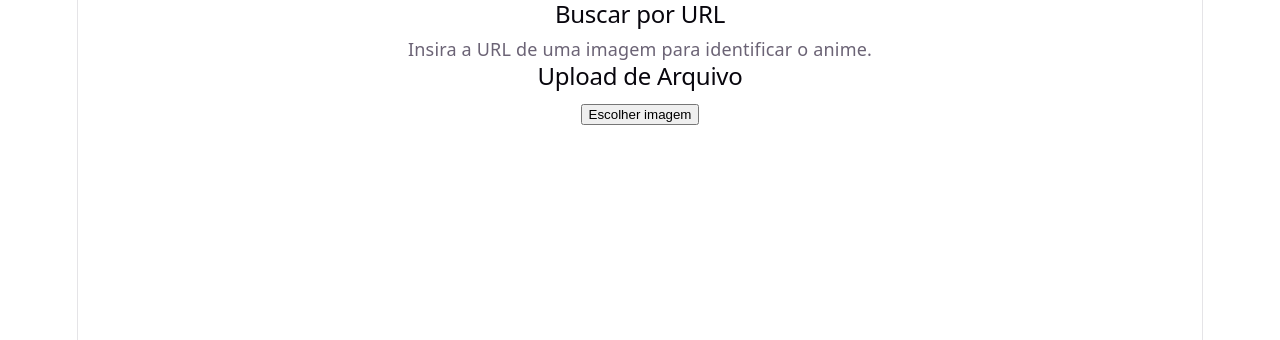
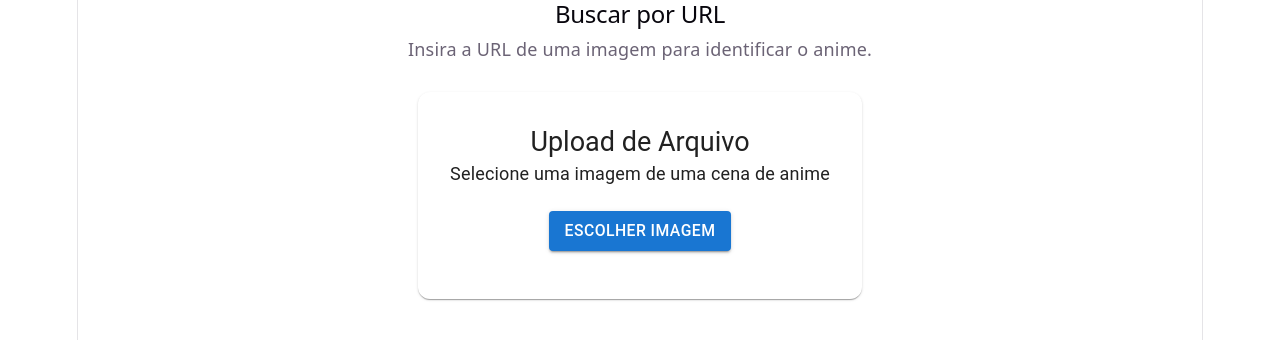
Before and after one commit to rayssaokamura/Front-end, a React (Vite) app: page / in a window 1280 px wide. Shown: the top 340 px of the page. Built offline with nearby package versions, Linux system fonts and the light colour scheme.

Commit message:
utilizacao do MUI ao componente de upload

```diff
--- a/src/components/UploadArea.jsx
+++ b/src/components/UploadArea.jsx
@@ -1,4 +1,10 @@
 import { useRef, useState } from "react";
+
+import Button from "@mui/material/Button";
+import Card from "@mui/material/Card";
+import CardContent from "@mui/material/CardContent";
+import Typography from "@mui/material/Typography";
+import Box from "@mui/material/Box";
 
 function UploadArea({ setResultado }) {
   const inputRef = useRef(null);
@@ -64,7 +70,9 @@ function UploadArea({ setResultado }) {
         }
       `;
 
-      const respostaAnime = await fetch("https://graphql.anilist.co", {
+      const respostaAnime = await fetch(
+        "https://graphql.anilist.co",
+        {
           method: "POST",
           headers: {
             "Content-Type": "application/json",
@@ -75,7 +83,8 @@ function UploadArea({ setResultado }) {
               id: anime.anilist,
             },
           }),
-      });
+        }
+      );
 
       const dadosAnime = await respostaAnime.json();
 
@@ -104,9 +113,28 @@ function UploadArea({ setResultado }) {
   }
 
   return (
-    <section>
-      <h2>Upload de Arquivo</h2>
+    <Card
+      sx={{
+        maxWidth: 600,
+        margin: "30px auto",
+        borderRadius: 3,
+      }}
+    >
+      <CardContent
+        sx={{
+          textAlign: "center",
+          padding: 4,
+        }}
+      >
+        <Typography variant="h5">
+          Upload de Arquivo
+        </Typography>
 
+        <Typography color="text.secondary">
+          Selecione uma imagem de uma cena de anime
+        </Typography>
+
+        <Box sx={{ margin: 3 }}>
           <input
             ref={inputRef}
             type="file"
@@ -115,26 +143,46 @@ function UploadArea({ setResultado }) {
             onChange={handleArquivo}
           />
 
-      <button onClick={() => inputRef.current.click()}>
+          {!preview && (
+            <Button
+              variant="contained"
+              onClick={() => inputRef.current.click()}
+            >
               Escolher imagem
-      </button>
-
-      {arquivo && (
-        <button onClick={buscarAnime} disabled={carregando}>
-          Buscar anime
-        </button>
+            </Button>
           )}
 
-      {arquivo && <p>Arquivo selecionado: {arquivo.name}</p>}
+          {preview && (
+            <>
+              <Box
+                component="img"
+                src={preview}
+                alt="Prévia da imagem"
+                sx={{
+                  width: "100%",
+                  maxWidth: 400,
+                  borderRadius: 2,
+                  marginBottom: 2,
+                }}
+              />
 
-      {preview && (
-        <img
-          src={preview}
-          alt="Prévia da imagem selecionada"
-          width="300"
-        />
+              <Typography color="text.secondary">
+                {arquivo.name}
+              </Typography>
+
+              <Button
+                variant="contained"
+                onClick={buscarAnime}
+                disabled={carregando}
+                sx={{ marginTop: 2 }}
+              >
+                Buscar anime
+              </Button>
+            </>
           )}
-    </section>
+        </Box>
+      </CardContent>
+    </Card>
   );
 }
 
```
Lines whose indentation alone changed are shown as unchanged.
